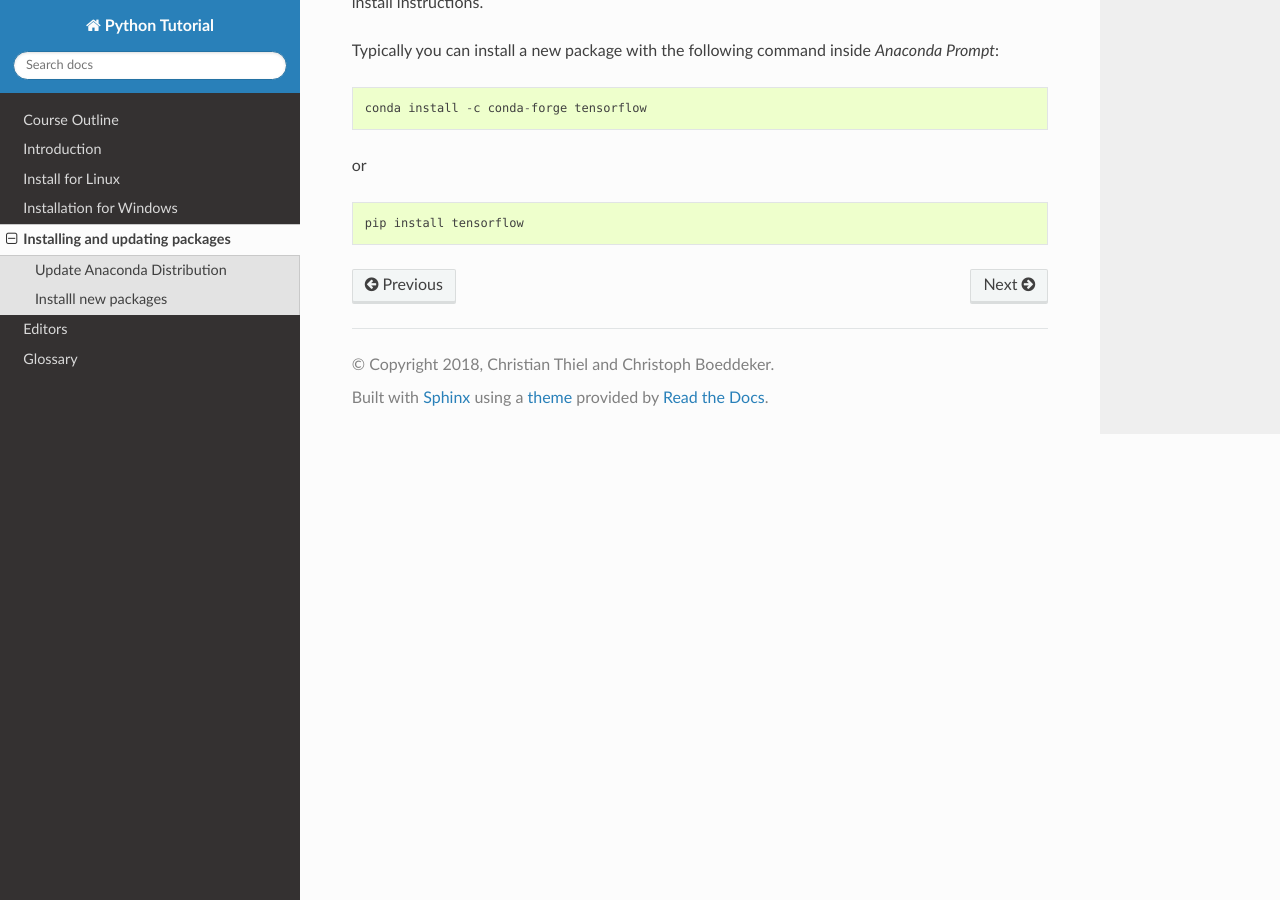
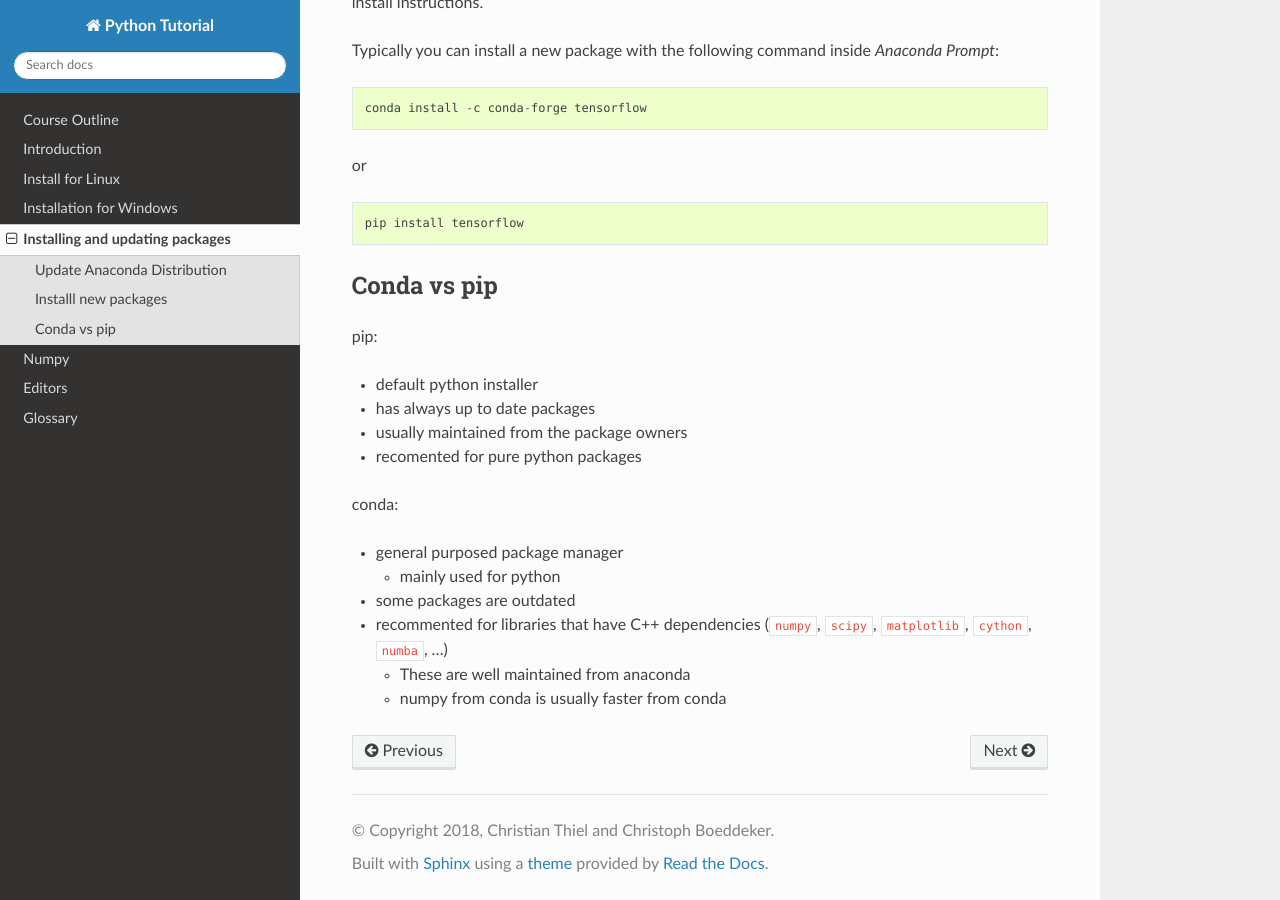
Before and after one commit to fgnt/python_crashkurs, a Sphinx documentation site: the page built from docs/source/include/packages.md, in a window 1280 px wide and 900 px high, scrolled down 533 px. Built offline with Sphinx 7.4.7 and the Read the Docs theme 2.0.0, drawn with Linux system fonts in a browser that asks for light colours.

Commit message:
minor modifications

````diff
--- a/docs/source/include/packages.md
+++ b/docs/source/include/packages.md
@@ -24,3 +24,19 @@ or
 ```
 pip install tensorflow
 ```
+
+## Conda vs pip
+
+pip:
+ - default python installer
+ - has always up to date packages
+ - usually maintained from the package owners
+ - recomented for pure python packages
+
+ conda:
+ - general purposed package manager
+   - mainly used for python
+ - some packages are outdated
+ - recommented for libraries that have C++ dependencies (`numpy`, `scipy`, `matplotlib`, `cython`, `numba`, ...)
+   - These are well maintained from anaconda
+   - numpy from conda is usually faster from conda
--- a/docs/source/index.rst
+++ b/docs/source/index.rst
@@ -14,6 +14,7 @@ Welcome to Python Tutorial's documentation!
    include/install_linux
    include/install_windows
    include/packages
+   include/numpy
    include/editors
    include/glossary
 
````
Also changed, not shown: docs/source/include/editors.md (+2 -2 lines).
